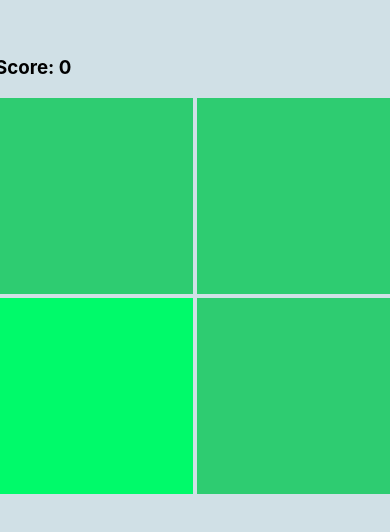
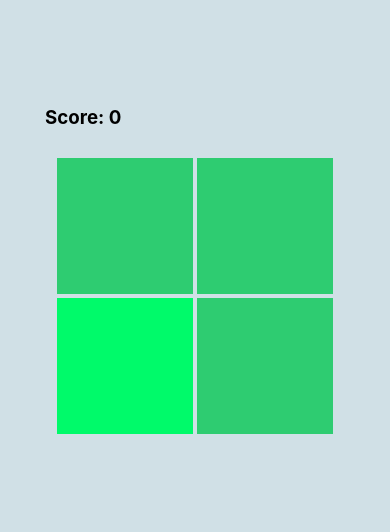
Before and after one commit to Renda02/memory-game, a React (Create React App) app: page / in a window 390 px wide. Shown: the part 154-686 px from the top of the page. Built offline with nearby package versions, Linux system fonts and the light colour scheme.

Commit message:
Updating ReadMe

```diff
--- a/src/App.css
+++ b/src/App.css
@@ -19,7 +19,18 @@ body {
   width: 400px;
   flex-direction: row;
 
+
 }
+
+@media (max-width:920px){
+  .board{  padding:10px;
+  height:300px;
+  width:300px;
+}
+.cube{
+  margin:1px;
+}}
+
 
 .cube {
 cursor: pointer;
--- a/src/components/Board.jsx
+++ b/src/components/Board.jsx
@@ -29,10 +29,18 @@ function Board() {
 
   //console.log(randomCubeIndex, "randomCubeIndex");
 
+
   // go to next step
   const onSpecialCubeClick = () => {
     setSize(size + 1);
     setScore(score + 1);
+
+    if(score === 4){
+      alert("Congrarulations! You won")
+    }
+  else{
+
+  }
   };
 
   for (let i = 0; i < size * size; i++) {
@@ -48,16 +56,21 @@ function Board() {
         onclick: () => alert("Oops! wrong color. Try again"),
       });
     }
+
   }
+
+
 
   //cube sizing
   const width = `calc(${(1 / size) * 100}% - ${2 * size}px)`;
   const height = `calc(${(1 / size) * 100}% - ${2 * size}px`;
 
+
   return (
     <>
       <div>
         <h3>Score: {score}</h3>
+
         <div className="board">
           {cubes.map((cb) => (
             <div
```
Also changed, not shown: 1 other file (tests, documents, lock files or other folders).
